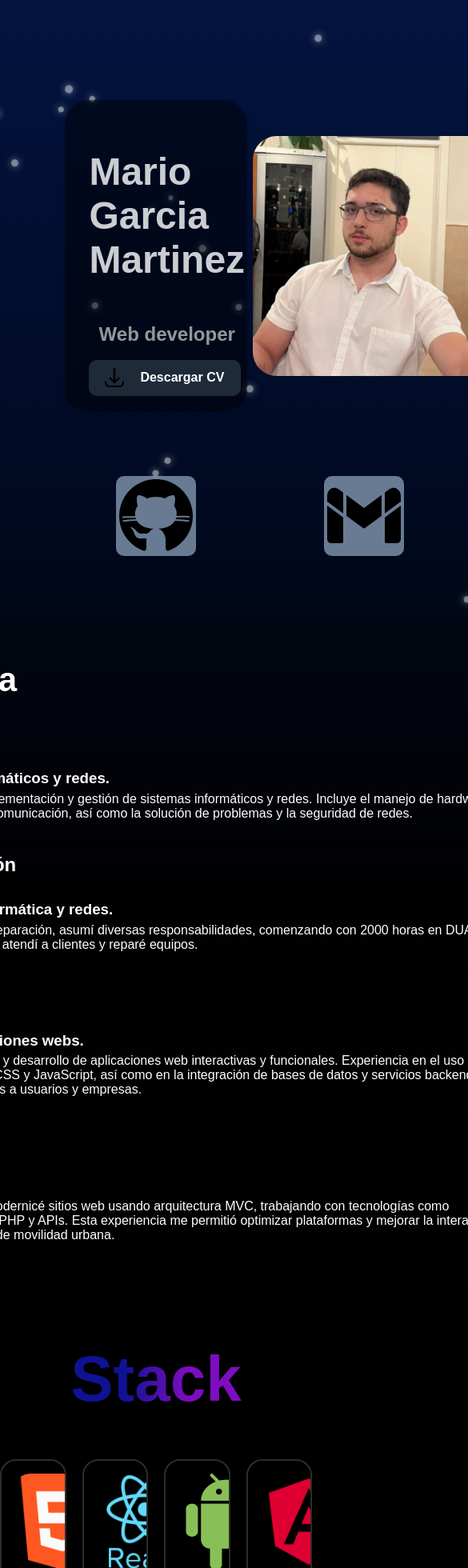
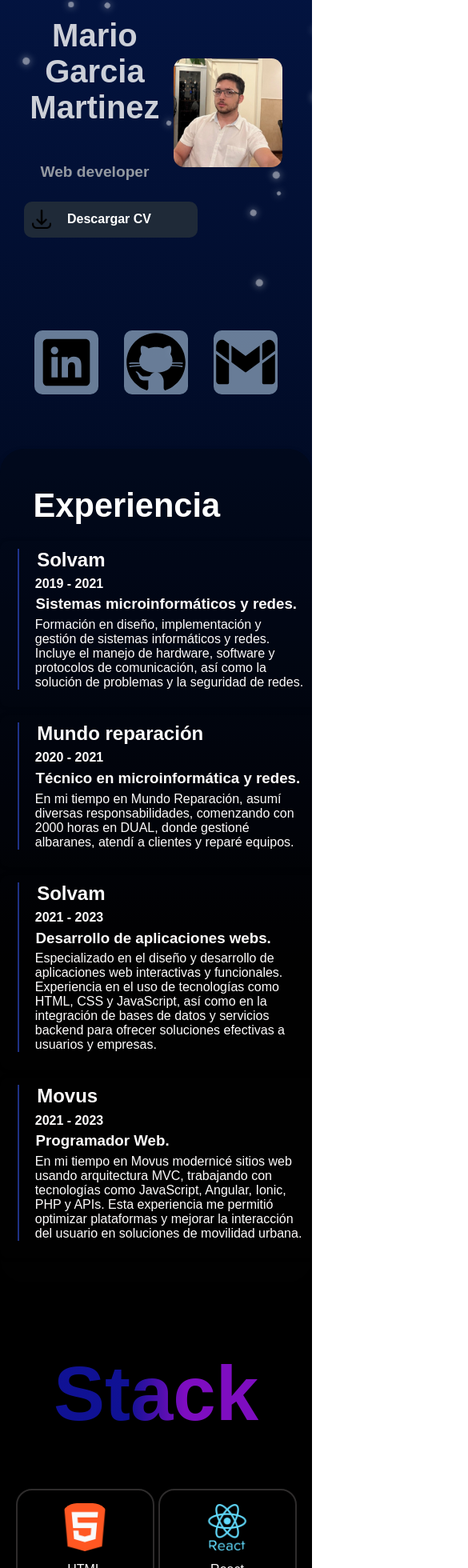
Before and after one commit to MarioGM01/Mario-Garcia, a React (Vite) app: page / in a window 390 px wide. Shown: the part 35-1995 px from the top of the page at 80% size, 585 px wide, since content can reach past the window. Built offline with nearby package versions, Linux system fonts and the light colour scheme.

Commit message:
actualizacion para ver bien en movil

```diff
--- a/src/components/experience.css
+++ b/src/components/experience.css
@@ -1,21 +1,20 @@
 .timeline {
   position: relative;
   padding: 20px 0;
-  background-color: #07060644;
-  /* Fondo semitransparente */
-  padding: 20px;
-  /* Espaciado interno */
-  border-radius: 30px;
-  /* Bordes redondeados */
+  background-color: #07060644; /* Fondo semitransparente */
+  border-radius: 30px; /* Bordes redondeados */
   box-shadow: 0 4px 10px rgba(0, 0, 0, 0.1);
+  max-width: 800px; /* Define un ancho máximo */
+  margin: 0 auto; /* Centra horizontalmente */
+  width: 100%; /* Asegura que ocupe el 100% del ancho disponible */
 }
 
-#caseExperience{
-  display: flex;
-  /* Utiliza flexbox para el diseño */
-  justify-content: center;
-  /* Centra el contenido en el eje horizontal */
+
+#caseExperience {
+  display: flex; /* Utiliza flexbox para el diseño */
+  justify-content: center; /* Centra el contenido en el eje horizontal */
   margin-top: 5em;
+  flex-direction: column; /* Cambia a columna en móviles */
 }
 
 .timeline-item {
@@ -23,7 +22,8 @@
   position: relative;
   margin: 10px 0;
   padding-left: 30px;
-  width: 54em;
+  width: 90%; /* Ancho al 90% para móviles */
+  max-width: 54em; /* Ancho máximo para pantallas grandes */
   transition: transform 1s ease;
   transform: scale(1);
   border: 2px solid transparent;
@@ -34,18 +34,20 @@
 
 .timeline-item:hover {
   transform: scale(1.07);
-  border-color: #0a1441ea;
-  /* Color del borde en hover */
-  animation: 3s infinite;
+  border-color: #0a1441ea; /* Color del borde en hover */
 }
 
-
+/* Elimina los efectos hover en móviles */
+@media (max-width: 768px) {
+  .timeline-item:hover {
+    transform: scale(1); /* Desactivar efecto hover */
+    border-color: transparent; /* Elimina el borde */
+  }
+}
 
 .timeline-content {
-  border-left: 2px solid #3250d69d;
-  /* Línea a la derecha */
-  padding-left: 15px;
-  /* Espacio para el texto */
+  border-left: 2px solid #3250d69d; /* Línea a la derecha */
+  padding-left: 15px; /* Espacio para el texto */
   margin-left: 10px;
   margin-bottom: 20px;
 }
@@ -54,34 +56,30 @@
   margin-right: 0.5em;
 }
 
-h2 {
-  margin: 0.3em;
-}
-
-h3 {
-  margin: 0.3em;
-}
-
-h4 {
-  margin: 0.3em;
-}
-
-h5 {
-  margin: 0.3em;
-}
-
-p {
+h2, h3, h4, h5, p {
   margin: 0.3em;
 }
 
 #titleExperience {
-  font-size: 2.6rem;
-  /* Ajusta el tamaño según sea necesario */
-  font-weight: bold;
-  /* O usa un número como 700 para más grosor */
-  margin-bottom: 20px;
-  /* Espaciado inferior opcional */
-  color: #ffffff;
-  /* Color del texto, opcional */
+  font-size: 2.6rem; /* Ajusta el tamaño según sea necesario */
+  font-weight: bold; /* O usa un número como 700 para más grosor */
+  margin-bottom: 20px; /* Espaciado inferior opcional */
+  color: #ffffff; /* Color del texto, opcional */
   margin-left: 1em;
 }
+
+/* Media Queries para un diseño responsive */
+@media (max-width: 768px) {
+  #caseExperience {
+    margin-top: 3em; /* Reduce el margen superior en móviles */
+  }
+
+  .timeline-item {
+    padding-left: 10px; /* Reduce el padding a la izquierda */
+    width: 100%; /* Ancho completo en móviles */
+  }
+
+  .timeline-content{
+    margin-right: 1em;
+  }
+}
--- a/src/components/footer.css
+++ b/src/components/footer.css
@@ -13,7 +13,7 @@
     /* Centra los elementos en el eje horizontal */
     justify-content: center;
     margin-top: 3em;
-    margin-bottom: 3em;
+    margin-bottom: 6em;
 }
 
 .footerText {
@@ -26,15 +26,42 @@
 
 .footerContent {
     display: flex;
-    align-items: center;    /* Centra el texto y los iconos verticalmente */
-    gap: 1em;               /* Espacio entre el texto y los iconos */
-    justify-content: center; /* Centra todo el contenido horizontalmente */
+    align-items: center;
+    /* Centra el texto y los iconos verticalmente */
+    gap: 1em;
+    /* Espacio entre el texto y los iconos */
+    justify-content: center;
+    /* Centra todo el contenido horizontalmente */
 }
 
 
 .footerIcon {
-    width: 24px;      /* Ajusta el tamaño del icono según prefieras */
+    width: 24px;
+    /* Ajusta el tamaño del icono según prefieras */
     height: 24px;
     background-color: rgb(94, 92, 92);
     border-radius: 20px;
 }
+
+/* Media Queries para móviles */
+@media (max-width: 768px) {
+    .footerContent {
+        flex-direction: column;
+        /* Apila los iconos debajo del texto en móviles */
+    }
+
+    .footerText {
+        margin-bottom: 1em;
+        /* Añadir un margen inferior para espaciar del siguiente elemento */
+    }
+
+    .footerIcon {
+        width: 0px;
+        /* Ajustar el tamaño de los iconos en móviles */
+        height: 0px;
+    }
+
+    #blockCase {
+        margin-bottom: 3em;
+    }
+}
--- a/src/components/footer.jsx
+++ b/src/components/footer.jsx
@@ -1,6 +1,7 @@
 import React from 'react'
 import './footer.css'
 import gitIcon from '../imgs/iconsGitHub.svg'
+import iconLinckeding from '../imgs/iconLinckeding.svg'
 
 export const Footer = () => {
     return (
@@ -13,8 +14,8 @@ export const Footer = () => {
                     <a href="https://github.com/MarioGM01" target="_blank">
                         <img src={gitIcon} alt="GitHub" className="footerIcon" />
                     </a>
-                    <a href="https://github.com/MarioGM01" target="_blank">
-                        <img src={gitIcon} alt="GitHub" className="footerIcon" />
+                    <a href="https://www.linkedin.com/in/mario-garc%C3%ADa-mart%C3%ADnez-70846b283/" target="_blank">
+                        <img src={iconLinckeding} alt="GitHub" className="footerIcon" />
                     </a>
                 </div>
             </div>
--- a/src/components/inicio.css
+++ b/src/components/inicio.css
@@ -1,165 +1,105 @@
 #case-info {
     display: flex;
-    /* Utiliza flexbox para el diseño */
     justify-content: center;
-    /* Centra el contenido en el eje horizontal */
     margin-top: 10em;
 }
 
 .box-content {
     display: flex;
-    /* Utiliza flexbox para los elementos dentro de box-content */
     align-items: center;
-    /* Alinea verticalmente los elementos */
     background-color: #00000073;
-    /* Fondo semitransparente */
     padding: 20px;
-    /* Espaciado interno */
     border-radius: 30px;
-    /* Bordes redondeados */
     box-shadow: 0 4px 10px rgba(0, 0, 0, 0.1);
-    /* Sombra para dar profundidad */
-    width: 48%;
-    /* Ajusta el ancho según sea necesario */
+    width: 48%; /* Mantiene un buen ancho en pantallas grandes */
 }
 
 .box-inf {
     margin-right: auto;
-    /* Permite que el espacio se ocupe por el margen izquierdo */
     color: white;
-    /* Color del texto */
 }
 
 .box-img {
     margin-right: 5%;
     display: flex;
-    /* Flexbox para la imagen */
     justify-content: flex-end;
-    /* Alinea la imagen al borde derecho */
 }
 
 #img-perfil {
-    width: 300px;
-    /* Ajusta el tamaño de la imagen según sea necesario */
+    width: 300px; /* Ajustar tamaño para pantallas grandes */
     height: auto;
-    /* Mantiene la relación de aspecto de la imagen */
     border-radius: 10%;
-    /* Hace que la imagen sea circular */
 }
 
 #h1-name-inicio {
     position: relative;
-    /* Necesario para posicionar el pseudo-elemento */
     color: white;
-    /* Color del texto */
     font-size: 3em;
-    /* Ajusta el tamaño de la fuente según sea necesario */
     text-align: left;
-    /* Centra el texto */
     padding: 10px;
-    /* Espaciado alrededor del texto */
     background: linear-gradient(180deg, #000000, #003366, #000000);
-    /* Degradado de negro a azul oscuro y de vuelta a negro */
     -webkit-background-clip: text;
-    /* Hace que el fondo solo se aplique al texto */
     background-clip: text;
-    /* Para que el texto tenga el fondo degradado */
     opacity: 0.8;
-    /* Opacidad del texto */
 }
 
 #h3-web {
     position: relative;
-    /* Necesario para posicionar el pseudo-elemento */
     color: rgb(187, 187, 187);
-    /* Color del texto */
     font-size: 1.5em;
-    /* Tamaño de la fuente ligeramente más pequeño */
     text-align: left;
-    /* Alinea el texto a la izquierda */
     padding: 10px 15px;
-    /* Espaciado interno alrededor del texto */
     background: linear-gradient(180deg, #000000, #003366, #000000);
-    /* Degradado de negro a azul oscuro y de vuelta a negro */
     -webkit-background-clip: text;
-    /* Hace que el fondo solo se aplique al texto */
     background-clip: text;
-    /* Para que el texto tenga el fondo degradado */
     opacity: 0.8;
-    /* Opacidad del texto */
 }
 
 #cv-button {
     height: 25px;
-    width: 150px;
+    width: 150px; /* Mantiene un ancho adecuado en pantallas grandes */
     display: flex;
-    /* Para alinear la imagen y el texto en una línea */
     align-items: center;
-    /* Centra verticalmente el contenido */
     padding: 10px 20px;
     margin-left: 10px;
-    /* Espaciado interno */
     font-size: 1em;
-    /* Tamaño de fuente */
     font-weight: bold;
     color: rgb(255, 255, 255);
-    /* Color del texto */
     background: #1f2a38;
-    /* Degradado de negro a azul oscuro */
     border: none;
-    /* Quita el borde por defecto del botón */
     border-radius: 10px;
-    /* Bordes redondeados */
     cursor: pointer;
-    /* Cambia el cursor a pointer */
     transition: transform 0.3s, background 0.3s;
-    /* Transiciones suaves */
     text-decoration: none;
-    /* Quita la línea del enlace */
 }
 
 #cv-button:hover {
     background: linear-gradient(35deg, #1f2a38, #7194b8);
     transform: scale(1.05);
-    /* Aumenta el tamaño en hover */
-    background: -moz-element(#2c2a2a, #003366)
-        /* Invierte el degradado en hover */
 }
 
 .icono-boton {
     width: 24px;
-    /* Tamaño de la imagen */
     height: 24px;
-    /* Tamaño de la imagen */
     margin-right: 20px;
-    /* Espacio entre la imagen y el texto */
 }
-
 
 .linkedIn-icons {
     display: flex;
     justify-content: center;
-    /* Centra las imágenes horizontalmente */
     margin-top: 5em;
-    /* Espacio entre el botón de descarga y las imágenes */
 }
 
 .linkedIn-icons .icon {
-    width: 100px;
-    /* Tamaño de las imágenes */
+    width: 100px; /* Tamaño de iconos en pantallas grandes */
     height: auto;
-    /* Mantiene la relación de aspecto */
     margin: 0 5em;
-    /* Espacio entre las imágenes */
     cursor: pointer;
-    /* Cambia el cursor al pasar sobre la imagen */
     transition: transform 0.2s;
-    /* Transición para el efecto hover */
 }
 
 .linkedIn-icons .icon:hover {
     transform: scale(1.2);
-    /* Aumenta el tamaño al pasar el mouse */
 }
 
 .imgsIcons {
@@ -170,9 +110,58 @@
 
 .imgsIcons:hover {
     transition: opacity 0.3s ease;
-    /* Suave transición de opacidad */
-    border-radius: 10px;
-    /* Bordes redondeados opcional */
     background-color: #0a66c2;
-    transition: transform 1s ease, opacity 1s ease;
 }
+
+/* Media Queries para dispositivos móviles */
+@media (max-width: 768px) {
+    #case-info {
+        display: flex;
+        justify-content: center;
+        margin-top: 0em;
+        overflow-x: hidden; /* Evita el desbordamiento horizontal */
+    }
+
+    .box-content {
+        display: flex;
+        align-items: center;
+        background-color: #00000000;
+        padding: 20px;
+        border-radius: 30px;
+        box-shadow: 0 4px 10px rgba(0, 0, 0, 0);
+        width: 90%; /* Aumenta el ancho en móviles */
+        max-width: 600px; /* Máximo ancho para pantallas grandes */
+        margin: 0 auto; /* Centra el contenido */
+    }
+
+    #img-perfil {
+        width: 100%; /* Hace la imagen responsiva */
+        max-width: 300px; /* Máximo ancho de la imagen */
+        height: auto;
+        border-radius: 10%;
+    }
+
+    /* Otros estilos como antes */
+
+
+    #h1-name-inicio {
+        font-size: 2.5em; /* Ajusta el tamaño de fuente en móviles */
+        text-align: center; /* Centra el texto */
+    }
+
+    #h3-web {
+        font-size: 1.2em; /* Ajusta el tamaño de fuente en móviles */
+        text-align: center; /* Centra el texto */
+    }
+
+    #cv-button {
+        width: 100%; /* Botón ocupa el ancho completo en móviles */
+        padding: 10px; /* Aumentar el padding */
+        margin-top: 1em; /* Espacio encima del botón */
+    }
+
+    .linkedIn-icons .icon {
+        width: 80px; /* Tamaño de iconos en móviles */
+        margin: 1em; /* Espacio entre iconos en móviles */
+    }
+}
--- a/src/components/inicio.jsx
+++ b/src/components/inicio.jsx
@@ -19,7 +19,7 @@ export function Inicio() {
                             <h3 id='h3-web'>Web developer</h3>
                             <div>
                                 <a href={cvFile} download="MarioGarcia_CV.pdf" id="cv-button">
-                                    <img src={iconDownload} alt="icono de descarga" className="icono-boton" />
+                                    <img src={iconDownload} alt="icono de descarga" className="icono-boton" id='photoMe' />
                                     <span>Descargar CV</span>
                                 </a>
                             </div>
--- a/src/components/stack.css
+++ b/src/components/stack.css
@@ -1,50 +1,26 @@
 .blockIconsStack {
     position: relative;
-    width: 50em;
+    width: 90%; /* Cambiado a un ancho relativo para adaptarse mejor en móviles */
+    max-width: 50em; /* Máximo ancho para pantallas grandes */
     padding: 20px 0;
     border-radius: 2em;
+    margin: auto; /* Centra el bloque en la pantalla */
 }
 
 #case-info-stack {
     display: flex;
-    /* Utiliza flexbox para el diseño */
     justify-content: center;
-    /* Centra el contenido en el eje horizontal */
+    margin-top: 5em; /* Espacio superior ajustado */
+    flex-direction: column; /* Asegura que el contenido se apile verticalmente */
 }
 
 #titleStack {
     text-align: center;
-    font-size: 80px;
-    background-image: linear-gradient(to right, #1214aade, #1214aade, #1214aade, #7e0dc0, #7e0dc0, #7e0dc0); /* Cambia los colores según tus preferencias */
-    -webkit-background-clip: text; /* Recorta el fondo al texto */
-    -webkit-text-fill-color: transparent; /* Hace que el color del texto sea transparente */
+    font-size: 5vw; /* Cambiado a una unidad relativa para adaptarse mejor en móviles */
+    background-image: linear-gradient(to right, #1214aade, #1214aade, #1214aade, #7e0dc0, #7e0dc0, #7e0dc0);
+    -webkit-background-clip: text;
+    -webkit-text-fill-color: transparent;
 }
-
-.itemStack{
-    background-color: rgba(27, 27, 27, 0.514);
-    text-align: center;
-    padding: 1em;
-    border-radius: 20px;
-    border: 2px solid rgba(182, 177, 177, 0.671);
-}
-
-
-.imgStack {
-    height: 120px;
-    border-radius: 20px;
-}
-
-.pStack {
-    text-align: center;
-    padding-top: 1em;
-}
-
-.blockStack {
-    display: grid;
-    grid-template-columns: repeat(4, 1fr); /* Cuatro columnas de igual tamaño */
-    gap: 20px; /* Espacio entre los elementos */
-}
-
 
 .itemStack {
     position: relative;
@@ -57,6 +33,42 @@
     background: transparent; /* Fondo transparente cuando no hay hover */
 }
 
-.itemStack:hover {
-    background: radial-gradient(circle at var(--x, 50%) var(--y, 50%), rgba(116, 114, 114, 0.692), transparent 60%);
+.imgStack {
+    height: 80px; /* Ajustado para móviles */
+    border-radius: 20px;
 }
+
+.pStack {
+    text-align: center;
+    padding-top: 0.5em; /* Ajustado para móviles */
+}
+
+.blockStack {
+    display: grid;
+    grid-template-columns: repeat(auto-fill, minmax(150px, 1fr)); /* Columnas adaptativas */
+    gap: 10px; /* Espacio reducido entre elementos */
+}
+
+/* Media Queries para mejorar el diseño en móviles */
+@media (max-width: 768px) {
+    #case-info-stack {
+        margin-top: 0em; /* Espacio superior ajustado */
+    }
+
+    #titleStack {
+        font-size: 6em; /* Ajuste de tamaño de fuente para móviles */
+    }
+
+    .imgStack {
+        height: 60px; /* Ajuste del tamaño de la imagen para móviles */
+    }
+
+    .pStack {
+        padding-top: 0.3em; /* Ajuste de padding para móviles */
+    }
+
+    .blockStack {
+        grid-template-columns: repeat(2, 1fr); /* Dos columnas en móviles */
+        gap: 5px; /* Espacio entre elementos reducido */
+    }
+}
--- a/src/index.css
+++ b/src/index.css
@@ -5,7 +5,7 @@ body {
     margin: 0;
     /* Elimina el margen por defecto */
     /* Asegura que el body ocupe toda la altura de la ventana */
-    background: linear-gradient(to bottom, #031441, #010b25 ,#000000, #000000, #000000, #000000);
+    background: linear-gradient(to bottom, #031441, #010b25, #000000, #000000, #000000, #000000);
     /* Degradado de morado a negro */
     color: rgb(255, 253, 253);
     /* Cambia el color del texto para que sea visible sobre el fondo */
@@ -22,5 +22,17 @@ body {
 }
 
 body::-webkit-scrollbar {
-    display: none; /* Chrome, Safari, Edge */
+    display: none;
+    /* Chrome, Safari, Edge */
 }
+
+@media (max-width: 768px) {
+
+    html,
+    body {
+        margin: 0;
+        padding: 0;
+        overflow-x: hidden;
+        /* Evitar el desbordamiento horizontal */
+    }
+}
```
